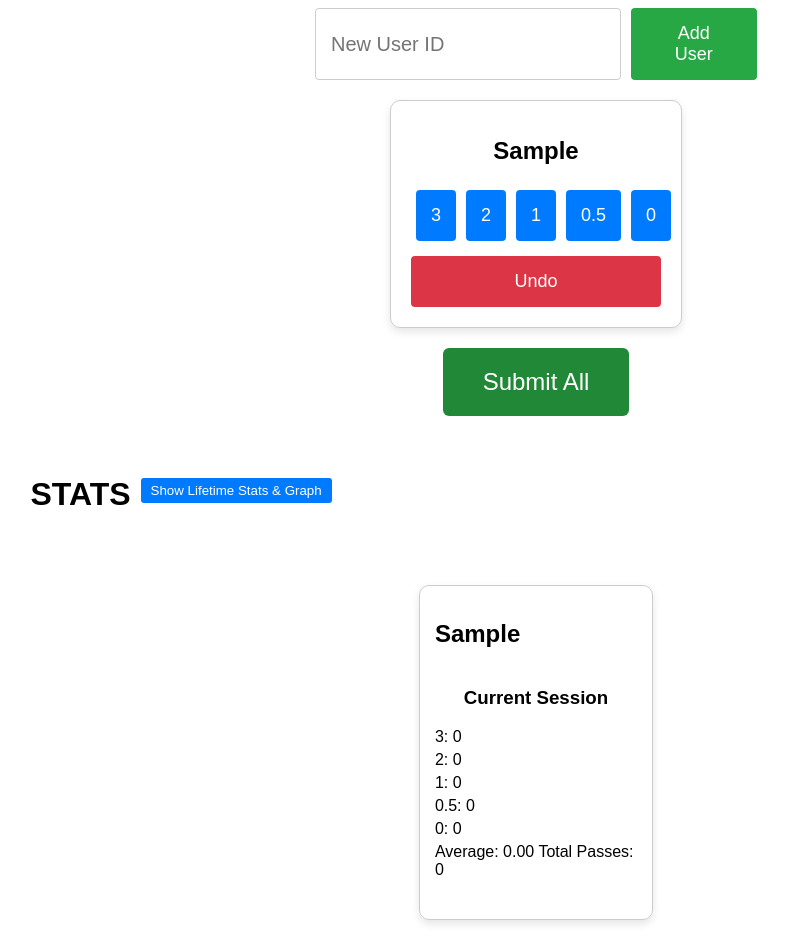
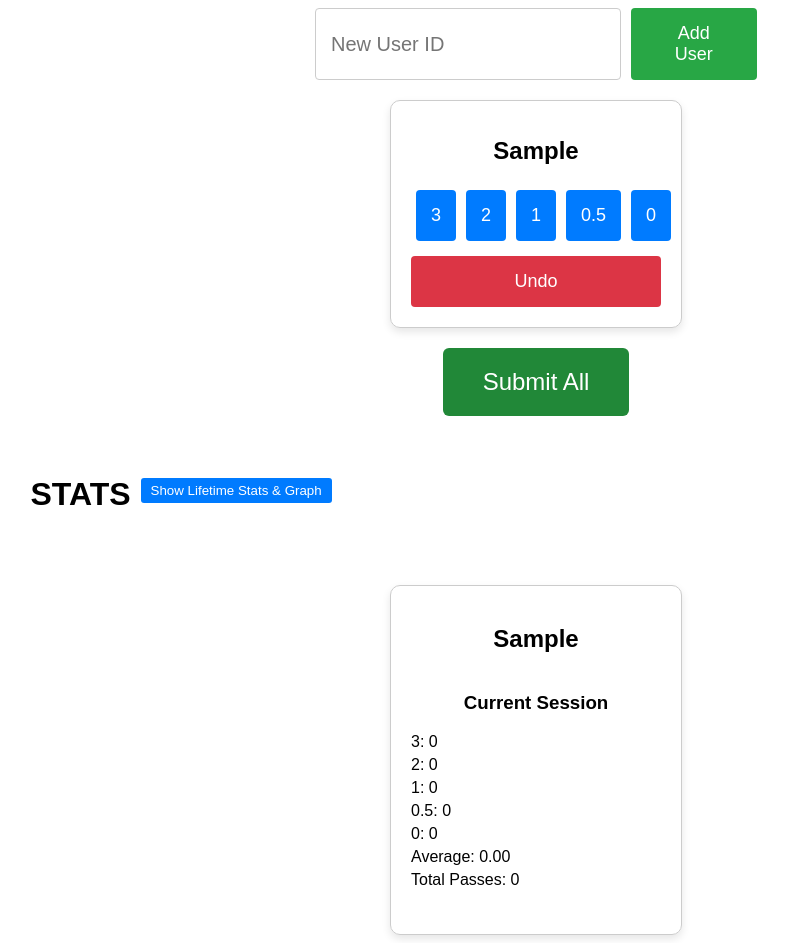
Before and after one commit to mkimball1/serveandpass, a React (Create React App) app: page / in a window 1280 px wide. Both pictures are taken after typing "Sample" into the empty fields and a click on the button "Add User". Shown: the whole page, without its empty margins (104-892 px from the left). Built offline with nearby package versions, Linux system fonts and the light colour scheme; no server answers.

Commit message:
Fixed repeat users & ui

```diff
--- a/src/App.js
+++ b/src/App.js
@@ -121,7 +121,14 @@ function App() {
 
   function initAll(event) {
     event.preventDefault();
+
     const foundUser = listUsers.find(user => user['username'] === username);
+
+    const foundCurrUser = listCurrUsers.find(user => user['username'] === username);
+    if (foundCurrUser) {
+      console.log(`User already exists: ${foundCurrUser.username}`);
+      return;
+    }
 
     if (foundUser) {
       toast("Loading User: " + username, {
@@ -247,7 +254,7 @@ let c = findcount(user);
 
 
 return (
-  <div className="stats-user" key={index}> {/* No conditional class needed */}
+  <div className="user-container" key={index}> {/* No conditional class needed */}
     <h2>{user.username}</h2>
     <div className="stats-sections">
       {/* Current Session Section */}
@@ -258,9 +265,8 @@ return (
         <p>1: {user.currentSession.passes[1]}</p>
         <p>0.5: {user.currentSession.passes[0.5]}</p> {/* Use '0.5' here */}
         <p>0: {user.currentSession.passes[0]}</p>
-        <p>
-          Average: {user.currentSession.average.toFixed(2)} Total Passes: {user.currentSession.count}
-        </p>
+        <p> Average: {user.currentSession.average.toFixed(2)} </p>
+        <p> Total Passes: {user.currentSession.count} </p>
       </div>
 
       {/* Lifetime Stats Section, always side by side */}
@@ -271,9 +277,8 @@ return (
         <p>1: {tt[1]}</p>
         <p>0.5: {tt['0.5']}</p> {/* Ensure '0.5' is used here */}
         <p>0: {tt[0]}</p>
-        <p>
-          Average: {(t/c).toFixed(2)} Total Passes: {c}
-        </p>
+        <p> Average: {(t/c).toFixed(2)} </p>
+        <p>Total Passes: {c} </p>
 
         {/* Graph Component */}
         <Graph my_data={user.sessions} />
```
